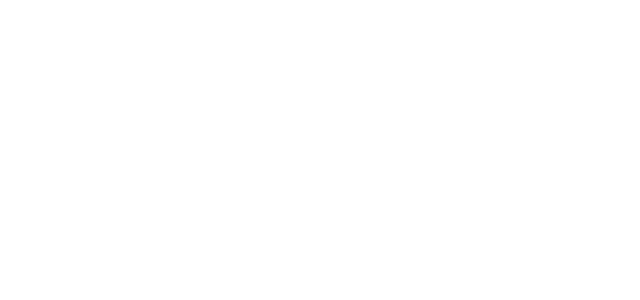
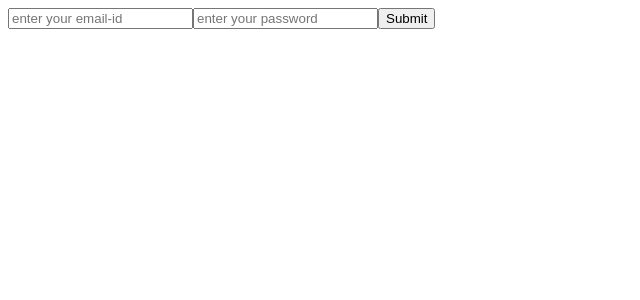
Before and after one commit to karixhma12/url-shortner, a React (Vite) app in the folder client/: page /login in a window 1280 px wide. Shown: the top 300 px of the page, without its empty margins (0-640 px from the left). Built offline with nearby package versions, Linux system fonts and the light colour scheme.

Commit message:
feat : sgignup and login pages with auth context

```diff
--- a/client/src/App.jsx
+++ b/client/src/App.jsx
@@ -0,0 +1,18 @@
+import {Route,Routes} from "react-router-dom";
+import Signup from "./pages/Signup";
+import Login from "./pages/Login";
+import Dashboard from "./pages/Dashboard";
+
+
+function App(){
+  return(
+    <Routes>
+      <Route path="/signup" element={<Signup/>}></Route>
+      <Route path="/login" element={<Login/>}></Route>
+      <Route path="/dashboard" element={<Dashboard/>}></Route>
+    </Routes>
+  )
+
+}
+
+export default App;
--- a/client/src/context/AuthContext.jsx
+++ b/client/src/context/AuthContext.jsx
@@ -6,10 +6,10 @@
 //step 2 : provide the context
 export function AuthProvider({children}){
     const [token,setToken] = useState(null);
+    return(
+        <AuthContext.Provider value={{token,setToken}}>
+            {children}
+        </AuthContext.Provider>
+    )
 
-    <AuthContext.Provider value={{token,setToken}}>
-        {children}
-    </AuthContext.Provider>
 }
-
-//step 3 : consume the context
--- a/client/src/main.jsx
+++ b/client/src/main.jsx
@@ -1,4 +1,4 @@
-import { StrictMode } from 'react'
+/*import { StrictMode } from 'react'
 import { createRoot } from 'react-dom/client'
 import App from './App.jsx'
 import {BrowserRouter} from "react-router-dom";
@@ -13,4 +13,17 @@
     </BrowserRouter>
 
   </StrictMode>,
+)*/
+
+import { createRoot } from 'react-dom/client'
+import { BrowserRouter } from 'react-router-dom'
+import { AuthProvider } from './context/AuthContext.jsx';
+import App from './App.jsx'
+
+createRoot(document.getElementById('root')).render(
+  <BrowserRouter>
+  <AuthProvider>
+      <App />
+  </AuthProvider>
+  </BrowserRouter>
 )
--- /dev/null
+++ b/client/src/pages/Dashboard.jsx
@@ -0,0 +1,11 @@
+
+
+function Dashboard(){
+    return(
+        <div>
+            This is a dashboard
+        </div>
+    )
+}
+
+export default Dashboard;
--- /dev/null
+++ b/client/src/pages/Login.jsx
@@ -0,0 +1,35 @@
+import { useContext,useState } from "react";
+import { useNavigate } from "react-router-dom";
+import axios from "axios";
+import { AuthContext } from "../context/AuthContext";
+
+function Login(){
+
+    const [email,setEmail] = useState("");
+    const [password,setPassword] = useState("");
+    const {setToken} = useContext(AuthContext);
+    const navigate = useNavigate();
+
+    async function loginfunc(){
+        try{
+            const response = await axios.post("http://localhost:3000/api/auth/signin",{email:email,password:password});
+            setToken(response.data.token);
+            navigate("/dashboard");
+        }
+        catch(err){
+            console.log("Invalid credentials!");
+        }
+
+    }
+
+    return(
+        <div>
+            <input type="text" placeholder="enter your email-id" value={email} onChange={(e)=>{setEmail(e.target.value)}}></input>
+            <input type="password" placeholder="enter your password" value={password} onChange={(e)=>{setPassword(e.target.value)}}></input>
+            <button onClick={(()=>{loginfunc()})}> Submit </button>
+        </div>
+    )
+}
+
+
+export default Login;
--- /dev/null
+++ b/client/src/pages/Signup.jsx
@@ -0,0 +1,25 @@
+import {useState} from "react";
+import axios from "axios";
+import { useNavigate } from "react-router-dom";
+
+function Signup(){
+
+    const [email,setEmail] = useState("");
+    const [password,setPassword] = useState("");
+    const navigate = useNavigate();
+
+    async function signup(){
+        await axios.post("http://localhost:3000/api/auth/signup",{email:email,password:password});
+        navigate("/login");
+    }
+
+    return(
+        <div>
+            <input type="text" placeholder="enter your email-id" value={email} onChange={(e)=>{setEmail(e.target.value)}}/>
+            <input type="password" placeholder="enter your password" value={password} onChange={(e)=>{setPassword(e.target.value)}}/>
+            <button onClick={()=>signup()}> Submit </button>
+        </div>
+    )
+}
+
+export default Signup;
```
